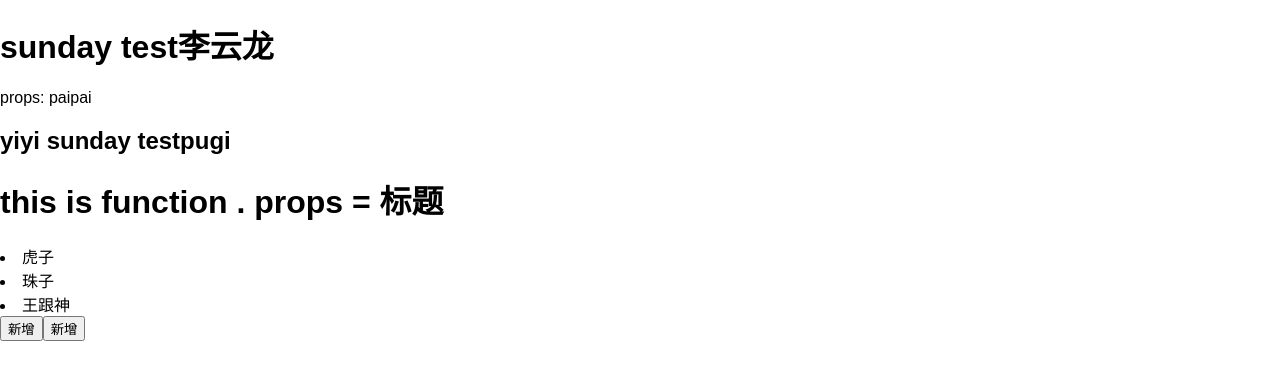
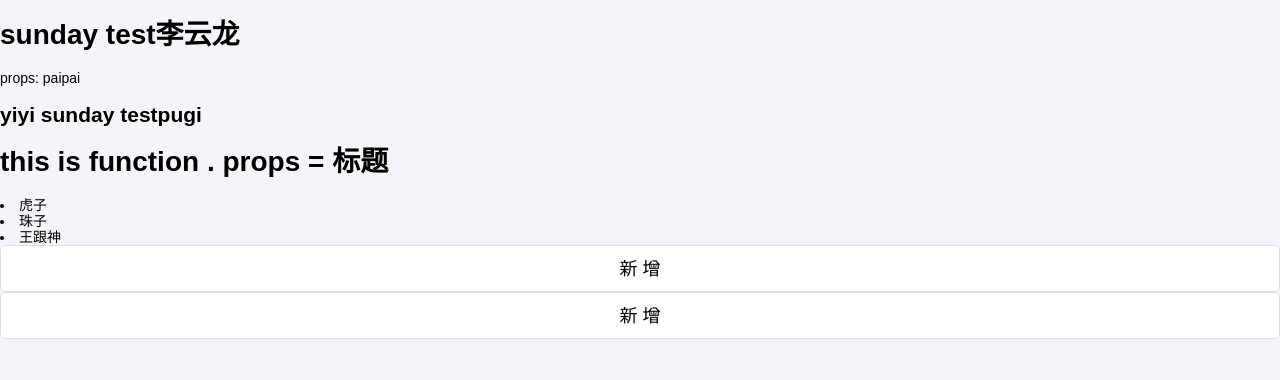
Before and after one commit to caoxianwei/reactTest, a React (Create React App) app: page / in a window 1280 px wide. Shown: the top 380 px of the page. Built offline with nearby package versions, Linux system fonts and the light colour scheme.

Commit message:
add antd-modile

```diff
--- a/package.json
+++ b/package.json
@@ -3,6 +3,7 @@
   "version": "0.1.0",
   "private": true,
   "dependencies": {
+    "antd-mobile": "^2.1.11",
     "react": "^16.4.0",
     "react-dom": "^16.4.0",
     "react-scripts": "1.1.4"
--- a/public/index.html
+++ b/public/index.html
@@ -9,7 +9,7 @@
       homescreen on Android. See https://developers.google.com/web/fundamentals/engage-and-retain/web-app-manifest/
     -->
     <link rel="manifest" href="%PUBLIC_URL%/manifest.json">
-    <link rel="shortcut icon" href="%PUBLIC_URL%/favicon.ico">
+    <!--<link rel="shortcut icon" href="%PUBLIC_URL%/favicon.ico">-->
     <!--
       Notice the use of %PUBLIC_URL% in the tags above.
       It will be replaced with the URL of the `public` folder during the build.
@@ -19,7 +19,7 @@
       work correctly both with client-side routing and a non-root public URL.
       Learn how to configure a non-root public URL by running `npm run build`.
     -->
-    <title>React App</title>
+    <title>RTest App</title>
   </head>
   <body>
     <noscript>
--- a/src/App.js
+++ b/src/App.js
@@ -2,6 +2,7 @@ import React from 'react';
 // import logo from './logo.svg';
 // import './App.css';
 // import './es6'
+import {Button} from 'antd-mobile'
 
 class App extends React.Component {
   constructor(props) {
@@ -45,8 +46,8 @@ class App extends React.Component {
         {this.state.solders.map(item => {
           return <li key={item}>{item}</li>
         })}
-        <button onClick={() =>this.add()}>新增</button>
-        <button onClick={this.add}>新增</button>
+        <Button onClick={() =>this.add()}>新增</Button>
+        <Button onClick={this.add}>新增</Button>
       </div>
     )
   }
--- a/src/index.js
+++ b/src/index.js
@@ -1,6 +1,7 @@
 import React from 'react';
 import ReactDOM from 'react-dom';
 import './index.css';
+import 'antd-mobile/dist/antd-mobile.css';
 import App from './App';
 import registerServiceWorker from './registerServiceWorker';
 
```
Also changed, not shown: 1 other file (tests, documents, lock files or other folders).
